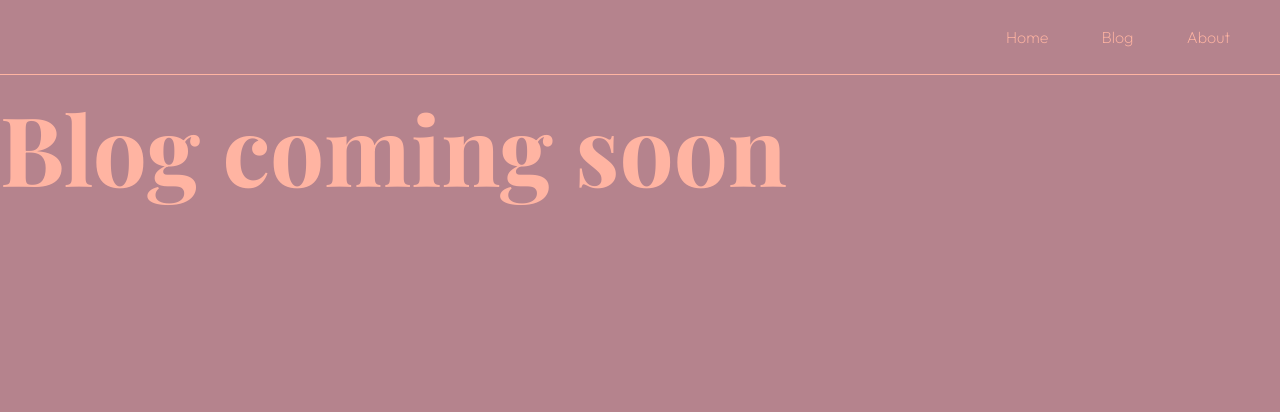
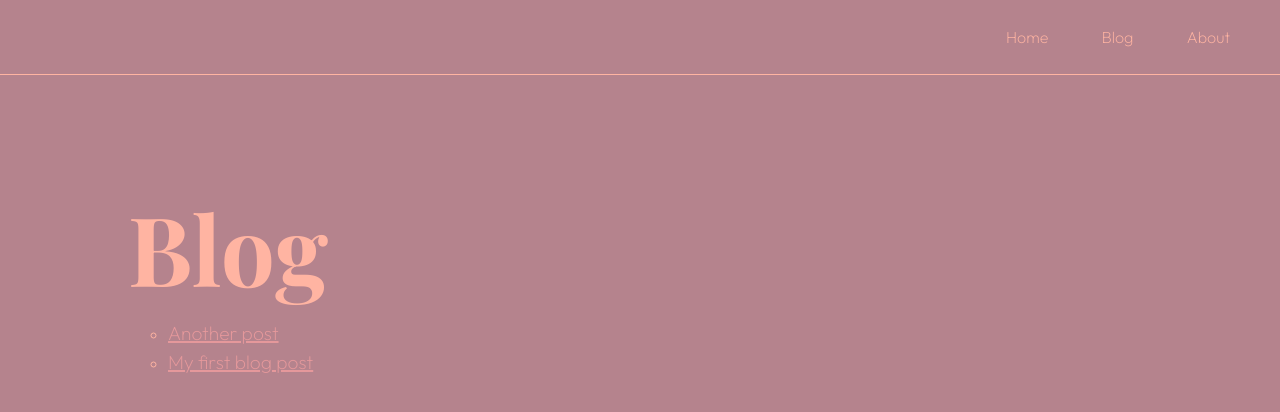
Before and after one commit to dancyates/danyates.dev, an Eleventy site: page blog.njk in a window 1280 px wide. Built offline with nearby package versions, Linux system fonts and the light colour scheme; Eleventy itself is replaced by a stand-in of ours; files that its build step writes are made by us from their sources.

Commit message:
Make a blog

```diff
--- a/blog.njk
+++ b/blog.njk
@@ -2,4 +2,12 @@
 layout: base.njk
 title: Blog - danyates.dev
 ---
-<h1>Blog coming soon</h1>
+<main>
+    <h1>Blog</h1>
+
+    {% for post in collections.blog %}
+        <ul>
+            <li><a href="{{ post.url }}">{{ post.data.title }}</a></li>
+        </ul>
+    {% endfor %}
+</main>
--- /dev/null
+++ b/blog/another_blog_post.md
@@ -0,0 +1,5 @@
+---
+title: Another post
+---
+
+This is my blog post
--- /dev/null
+++ b/blog/blog.json
@@ -0,0 +1,4 @@
+{
+    "layout": "base.njk",
+    "tags": "blog"
+}
--- /dev/null
+++ b/blog/first_blog_post.md
@@ -0,0 +1,5 @@
+---
+title: My first blog post
+---
+
+Hello, world!
--- a/css/style.css
+++ b/css/style.css
@@ -76,6 +76,12 @@ body {
     color: var(--foreground);
 }
 
+main {
+    padding-left: 10%;
+    padding-right: 10%;
+    padding-top: 100px;
+}
+
 h1 {
     font-family: 'Playfair Display', serif;
     font-size: 6rem;
@@ -89,8 +95,12 @@ p, a {
 a {
     color: var(--accent1);
     text-decoration-style: solid;
-    opacity: 1;
     text-decoration-thickness: 2px;
+    transition: 0.2s;
+}
+
+a:hover {
+    color: var(--foreground);
 }
 
 nav a {
@@ -98,6 +108,11 @@ nav a {
     font-size: 1rem;
     opacity: 1;
     text-decoration: none;
+    transition: 0s;
+}
+
+nav a:hover {
+    font-weight: 300;
 }
 
 header {
@@ -122,6 +137,10 @@ nav li {
     padding-right: 50px;
 }
 
+main li {
+    list-style-type: circle;
+}
+
 .button {
     text-decoration: none;
     border: solid 1px var(--accent1);
```
